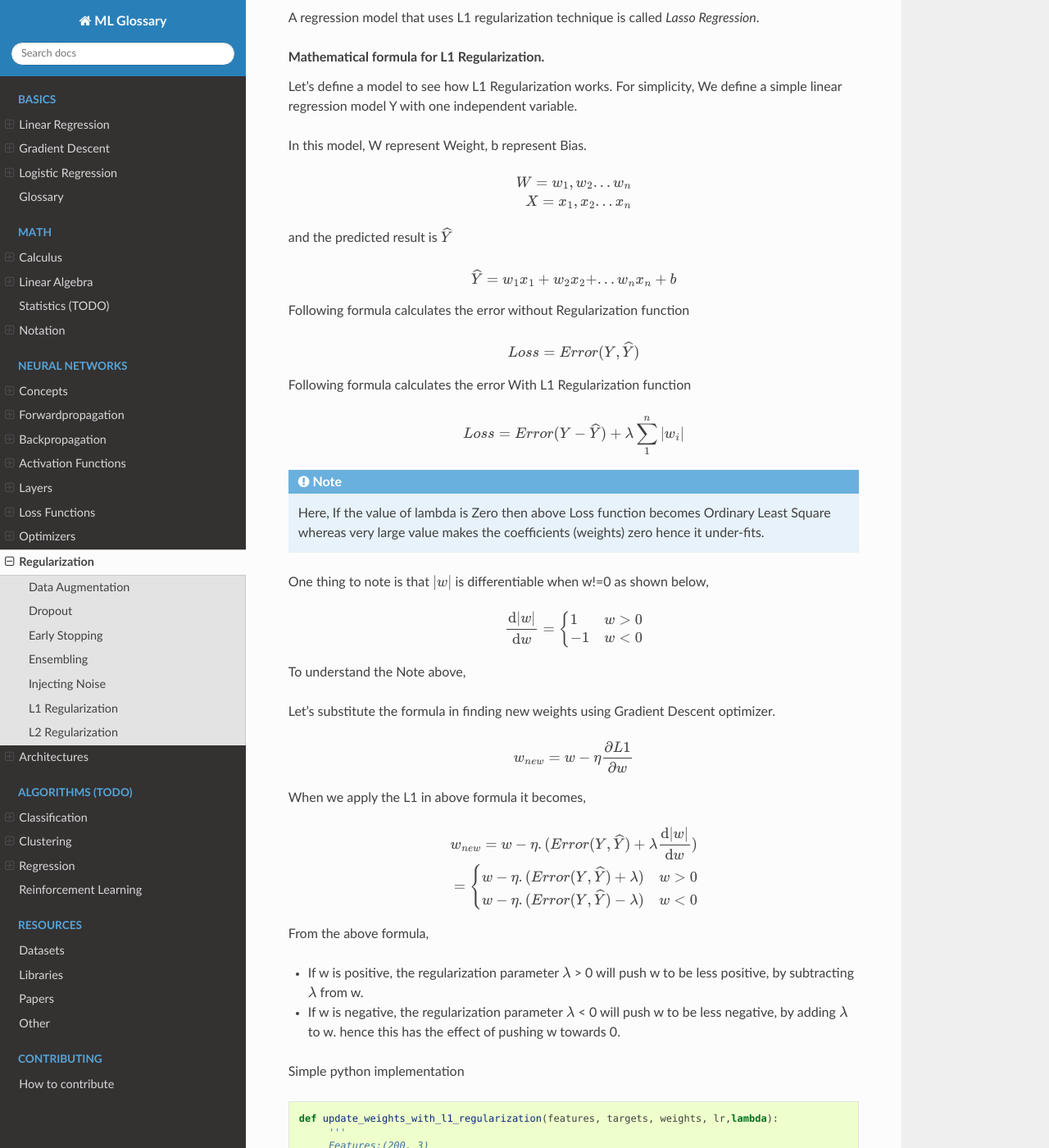
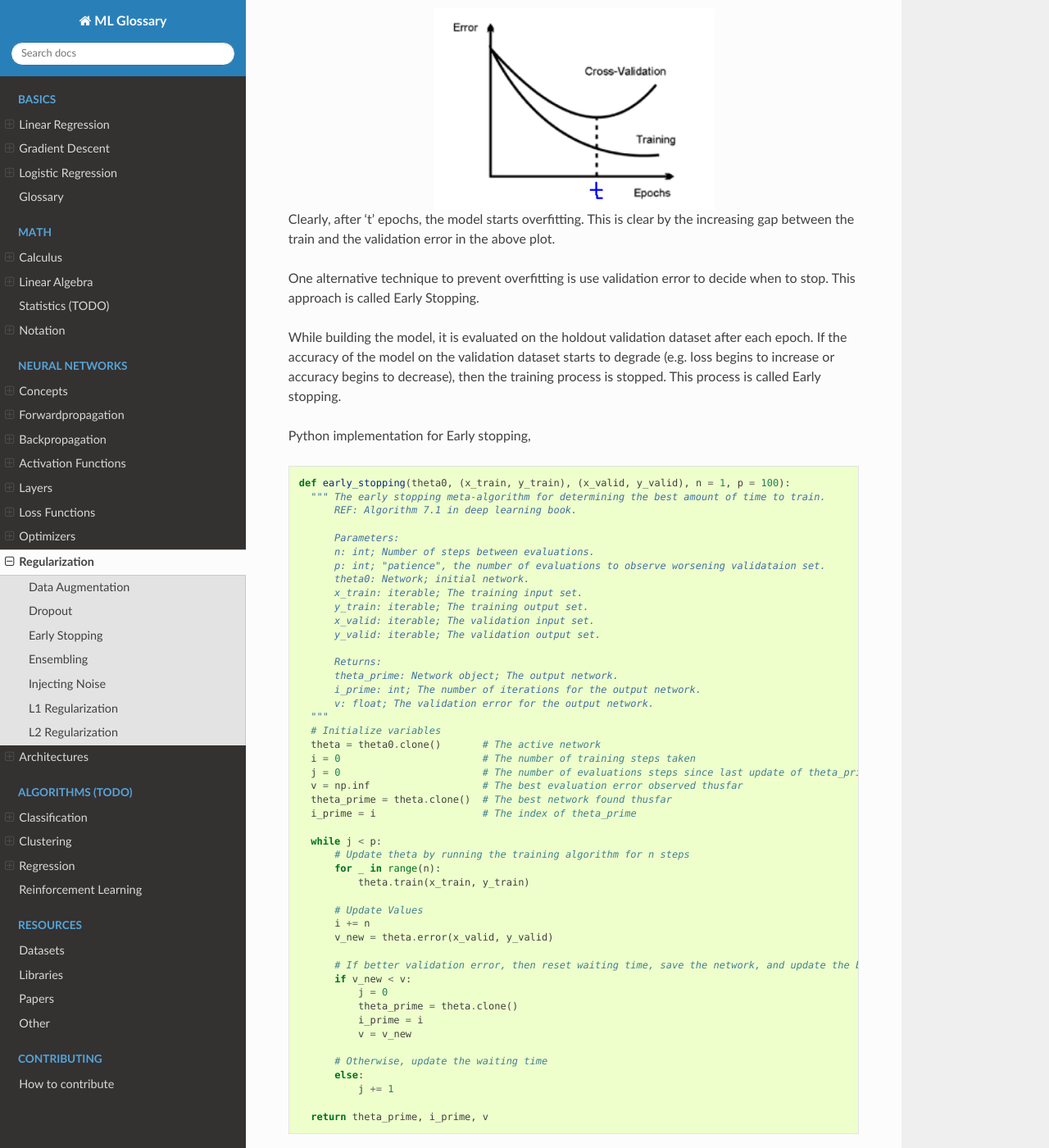
Before and after one commit to bfortuner/ml-glossary, a Sphinx documentation site: the page built from docs/regularization.rst, in a window 1280 px wide and 1400 px high, scrolled down 1158 px. Shown: the whole window at 82% size. Built offline with Sphinx 7.4.7 and the Read the Docs theme 2.0.0, drawn with Linux system fonts in a browser that asks for light colours; pages that are not in the unit, such as notebooks, are missing from menus; some of the changed text lies outside the part shown.

Commit message:
Added Early stopping regularization details with example code.

```diff
--- a/docs/regularization.rst
+++ b/docs/regularization.rst
@@ -32,7 +32,80 @@ Be the first to `contribute! <https://github.com/bfortuner/ml-cheatsheet>`__
 Early Stopping
 ==============
 
-Be the first to `contribute! <https://github.com/bfortuner/ml-cheatsheet>`__
+One of the biggest problem in training neural network is how long to train the model.
+
+Training too little will lead to underfit in train and test sets. Traning too much will have the overfit in training set and poor result in test sets.
+
+Here the challenge is to train the network long enough that it is capable of learning the mapping from inputs to outputs, but not training the model so long that it overfits the training data.
+
+One possible solution to solve this problem is to treat the number of training epochs as a hyperparameter and train the model multiple times with different values, then select the number of epochs that result in the best accuracy on the train or a holdout test dataset, But the problem is it requires multiple models to be trained and discarded.
+
+.. image:: images/earlystopping.png
+      :align: center
+
+Clearly, after ‘t’ epochs, the model starts overfitting. This is clear by the increasing gap between the train and the validation error in the above plot.
+
+One alternative technique to prevent overfitting is use validation error to decide when to stop. This approach is called Early Stopping.
+
+While building the model, it is evaluated on the holdout validation dataset after each epoch. If the accuracy of the model on the validation dataset starts to degrade (e.g. loss begins to increase or accuracy begins to decrease), then the training process is stopped. This process is called Early stopping.
+
+Python implementation for Early stopping,
+
+.. code-block:: python
+
+  def early_stopping(theta0, (x_train, y_train), (x_valid, y_valid), n = 1, p = 100):
+    """ The early stopping meta-algorithm for determining the best amount of time to train.
+        REF: Algorithm 7.1 in deep learning book.
+
+        Parameters:
+        n: int; Number of steps between evaluations.
+        p: int; "patience", the number of evaluations to observe worsening validataion set.
+        theta0: Network; initial network.
+        x_train: iterable; The training input set.
+        y_train: iterable; The training output set.
+        x_valid: iterable; The validation input set.
+        y_valid: iterable; The validation output set.
+
+        Returns:
+        theta_prime: Network object; The output network.
+        i_prime: int; The number of iterations for the output network.
+        v: float; The validation error for the output network.
+    """
+    # Initialize variables
+    theta = theta0.clone()       # The active network
+    i = 0                        # The number of training steps taken
+    j = 0                        # The number of evaluations steps since last update of theta_prime
+    v = np.inf                   # The best evaluation error observed thusfar
+    theta_prime = theta.clone()  # The best network found thusfar
+    i_prime = i                  # The index of theta_prime
+
+    while j < p:
+        # Update theta by running the training algorithm for n steps
+        for _ in range(n):
+            theta.train(x_train, y_train)
+
+        # Update Values
+        i += n
+        v_new = theta.error(x_valid, y_valid)
+
+        # If better validation error, then reset waiting time, save the network, and update the best error value
+        if v_new < v:
+            j = 0
+            theta_prime = theta.clone()
+            i_prime = i
+            v = v_new
+
+        # Otherwise, update the waiting time
+        else:
+            j += 1
+
+    return theta_prime, i_prime, v
+
+.. rubric:: Further reading
+
+- `Regularization <http://wavelab.uwaterloo.ca/wp-content/uploads/2017/04/Lecture_3.pdf>`_
+
+
 
 Ensembling
 ==========
```
Also changed, not shown: docs/images/earlystopping.png (added).
